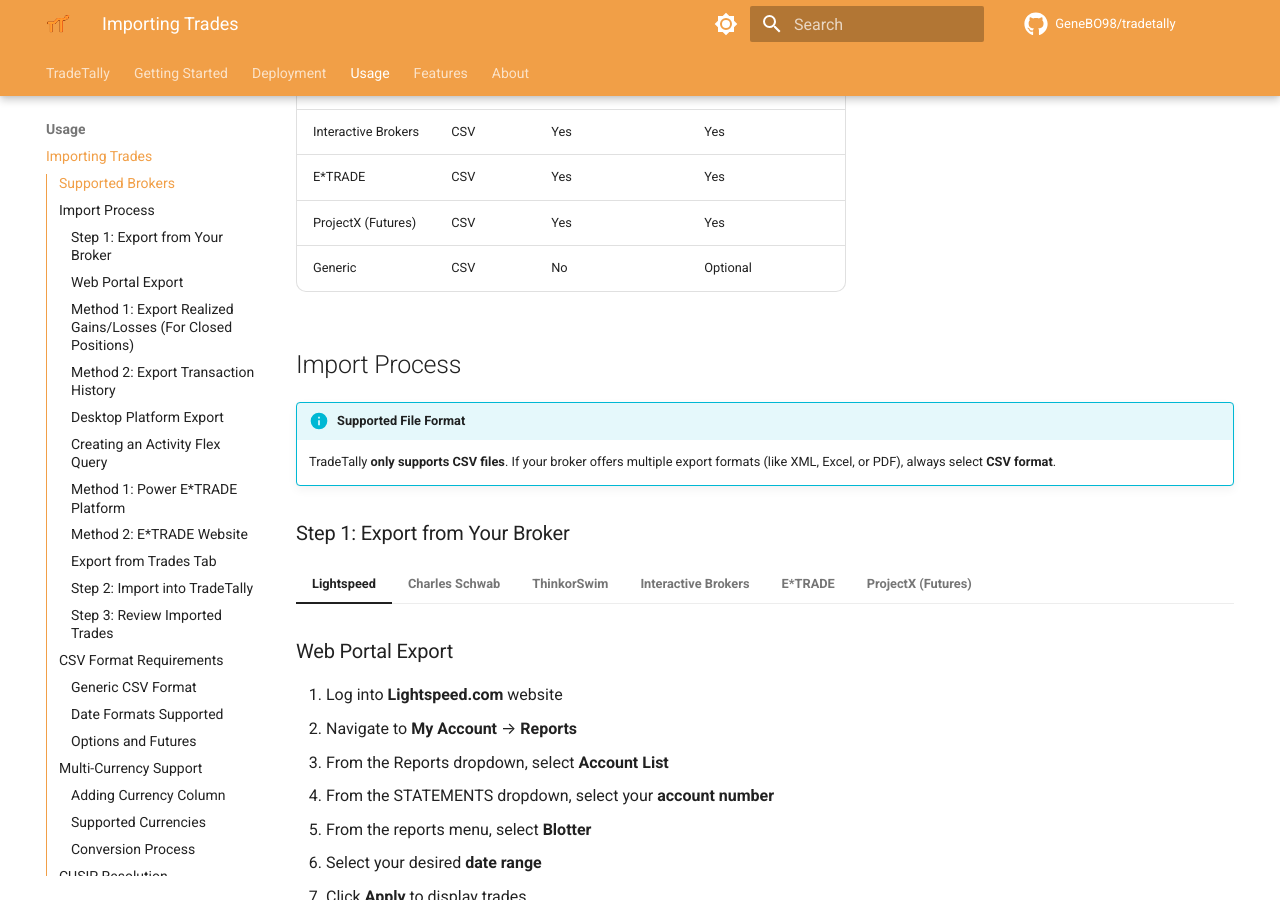
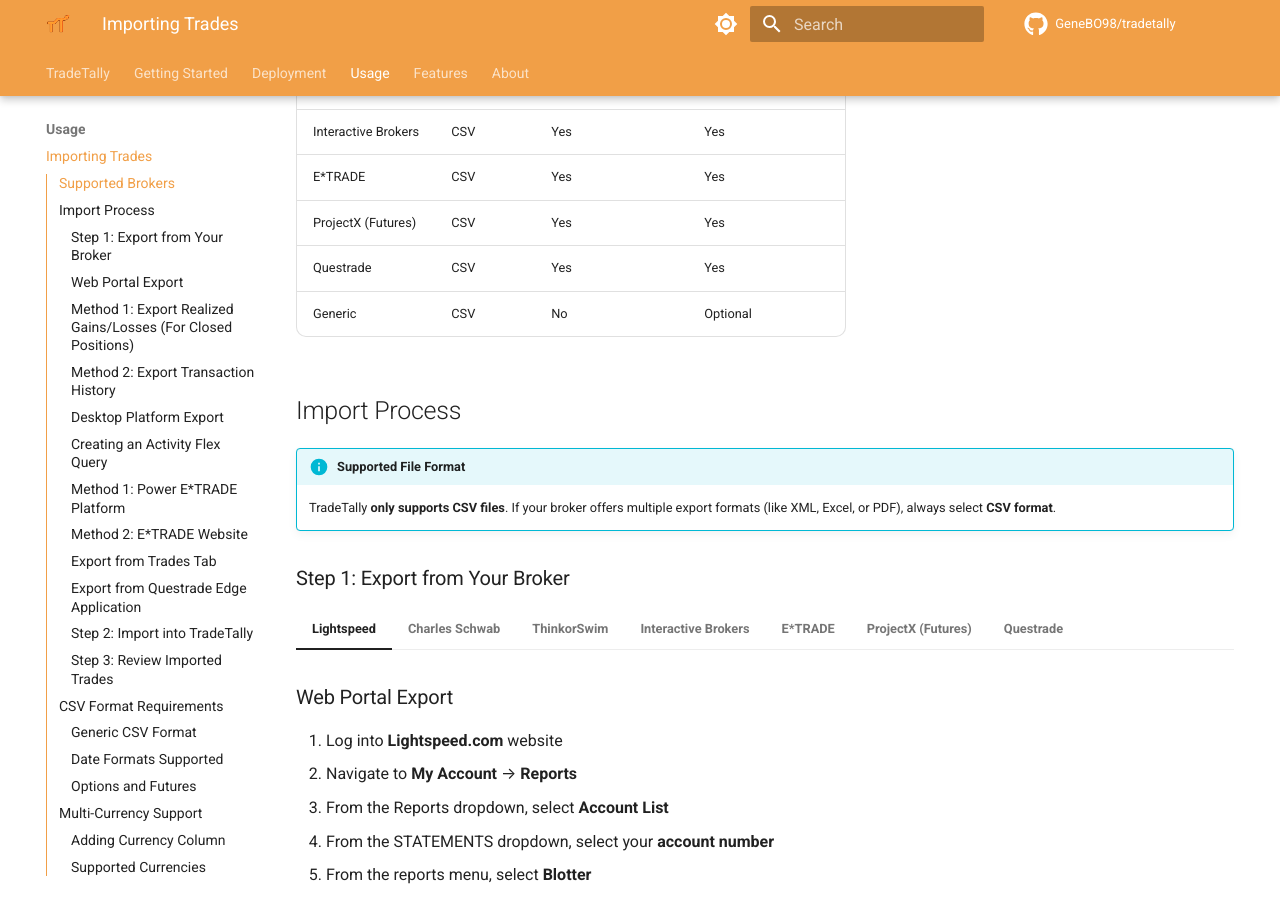
Before and after one commit to GeneBO98/tradetally-docs, an MkDocs documentation site: the page built from docs/usage/importing-trades.md, in a window 1280 px wide and 900 px high, scrolled down 499 px. Built offline with MkDocs 1.6.1 and Material for MkDocs 9.7.7, drawn with Linux system fonts in a browser that asks for light colours; comment, search, counter and statistics services are not loaded; the version menu is left out; some of the changed lines change nothing that is shown.

Commit message:
docs: add Questrade export instructions to import documentation

````diff
--- a/docs/usage/importing-trades.md
+++ b/docs/usage/importing-trades.md
@@ -14,6 +14,7 @@
 | Interactive Brokers | CSV | Yes | Yes |
 | E*TRADE | CSV | Yes | Yes |
 | ProjectX (Futures) | CSV | Yes | Yes |
+| Questrade | CSV | Yes | Yes |
 | Generic | CSV | No | Optional |
 
 ## Import Process
@@ -299,6 +300,72 @@
     - Top One Futures
     - Funding Futures
     - TX3 Funding
+
+=== "Questrade"
+
+    ### Export from Questrade Edge Application
+
+    !!! tip "Recommended Export Method"
+        Use the **Questrade Edge desktop application** for the most complete trade data. The web interface exports Excel files with less information.
+
+    **Step 1: Open Account Window**
+
+    1. Launch **Questrade Edge** desktop application
+    2. Click **Tools** in the top menu bar
+    3. Select **Account** from the dropdown
+
+    **Step 2: Configure Columns**
+
+    1. Click the **Executions** tab in the Account window
+    2. Right-click on the column headers
+    3. Select **"Edit columns"**
+    4. Click **"Restore Defaults"** in the bottom left
+    5. Scroll through the list and check the following columns:
+       - Currency
+       - Exec time
+       - Option
+       - Strategy
+       - Commission
+    6. Click **OK** to save your column configuration
+
+    **Step 3: Export Trades**
+
+    1. Right-click on the column headers again
+    2. Click **"Export..."**
+    3. Choose a location (e.g., Desktop)
+    4. Save the file with a descriptive name
+    5. File will be saved as CSV format
+
+    !!! note "Options Trading Support"
+        Questrade exports support both stocks and options. Options use the following action codes:
+
+        - **BTO** - Buy to Open (opening a long options position)
+        - **STC** - Sell to Close (closing a long options position)
+        - **STO** - Sell to Open (opening a short options position)
+        - **BTC** - Buy to Close (closing a short options position)
+
+    !!! info "Multi-Currency Support"
+        Questrade supports both CAD and USD trading. The currency column is automatically detected and preserved during import.
+
+    **Required Columns** (automatically included in Questrade Edge export):
+
+    - **Symbol** - Stock ticker or options symbol (e.g., `ECHI.TO` or `SLV20Feb26C55.00`)
+    - **Action** - Trade action (Buy, Sell, BTO, STC, BTC, STO)
+    - **Fill qty** - Number of shares or contracts filled
+    - **Fill price** - Execution price per share/contract
+    - **Currency** - Trading currency (CAD or USD)
+    - **Exec time** - Execution timestamp
+    - **Option** - Option type (Call/Put) or empty for stocks
+    - **Commission** - Trading commission
+
+    **Sample CSV Format**:
+
+    ```csv
+    "Symbol","Action","Fill qty","Fill price","Currency","Exec time","Total value","Time placed","Option","Strategy","Commission","Account"
+    "ECHI.TO","Buy","700","11.26","CAD","16 Dec 2025 11:15:58 AM","7,882.00","16 Dec 2025 11:15:58 AM","","","0.00","12345678 - Margin +"
+    "SLV20Feb26C55.00","BTO","4","6.95","USD","17 Dec 2025 09:38:14 AM","2,780.00","17 Dec 2025 09:38:14 AM","Call","","3.96","23456789 - TFSA (+)"
+    "SLV20Feb26C55.00","STC","4","10.30","USD","24 Dec 2025 10:47:11 AM","4,120.00","24 Dec 2025 10:47:11 AM","Call","","3.96","23456789 - TFSA (+)"
+    ```
 
 ### Step 2: Import into TradeTally
 
````
